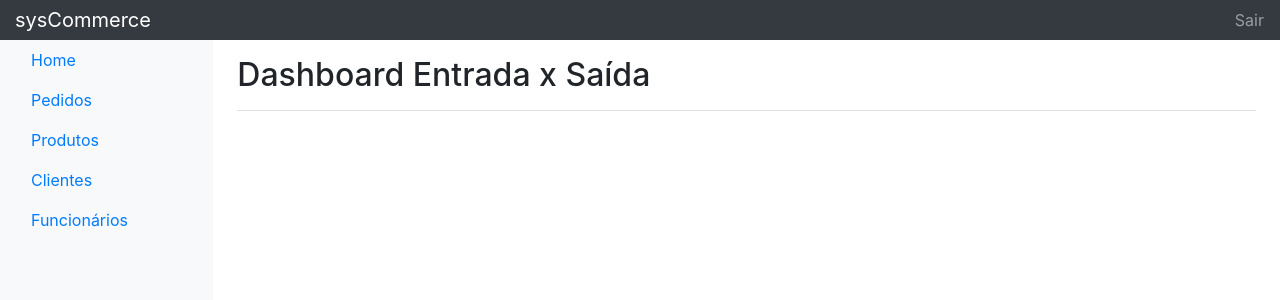
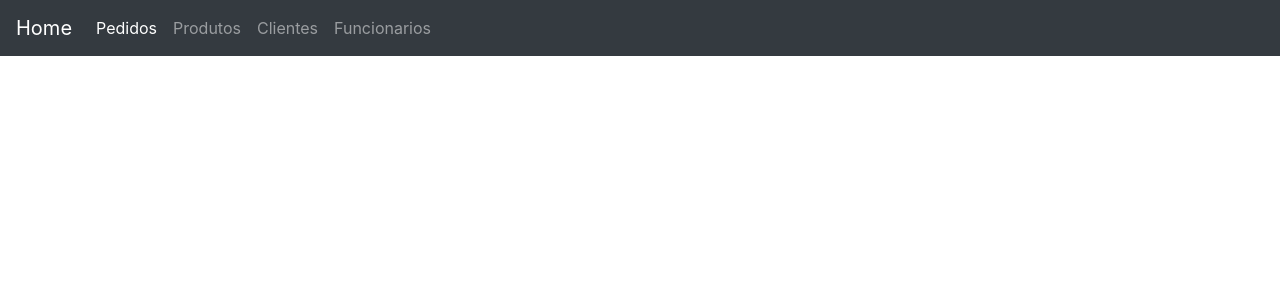
Before and after one commit to ViniciusWilhelm/ultimo-projeto-web-victor-vinicius, an Angular app: page / in a window 1280 px wide. Shown: the top 300 px of the page. Built offline with nearby package versions, Linux system fonts and the light colour scheme.

Commit message:
primeiro delete

```diff
--- a/src/app/app.component.html
+++ b/src/app/app.component.html
@@ -1,55 +1,22 @@
-<nav class="navbar navbar-dark sticky-top bg-dark flex-md-nowrap p-0">
-  <a class="navbar-brand col-sm-3 col-md-2 mr-0" href="#">sysCommerce</a>
-  <ul class="navbar-nav px-3">
-    <li class="nav-item text-nowrap">
-      <a class="nav-link" href="../login.html">Sair</a>
-    </li>
-  </ul>
-</nav>
-<div class="container-fluid">
-  <div class="row">
-    <nav class="col-md-2 d-none d-md-block bg-light sidebar">
-      <div class="sidebar-sticky">
-        <ul class="nav flex-column">
-          <li class="nav-item">
-            <a class="nav-link" href="../home/index.html">
-              <span data-feather="home"></span>
-              Home
-            </a>
+<nav class="navbar navbar-expand-lg navbar-dark bg-dark">
+    <a class="navbar-brand" href="#">Home</a>
+    <button class="navbar-toggler" type="button" data-toggle="collapse" data-target="#navbarNav" aria-controls="navbarNav" aria-expanded="false" aria-label="Toggle navigation">
+      <span class="navbar-toggler-icon"></span>
+    </button>
+    <div class="collapse navbar-collapse" id="navbarNav">
+      <ul class="navbar-nav">
+        <li class="nav-item active">
+          <a class="nav-link" routerLink="/pedidos">Pedidos</a>
         </li>
         <li class="nav-item">
-            <a class="nav-link" href="../pedidos/index.html">
-              <span data-feather="file"></span>
-              Pedidos
-            </a>
+          <a class="nav-link" routerLink="/produtos">Produtos</a>
         </li>
         <li class="nav-item">
-            <a class="nav-link" href="../produtos/index.html">
-              <span data-feather="shopping-cart"></span>
-              Produtos
-            </a>
+          <a class="nav-link" routerLink="/clientes">Clientes</a>
         </li>
         <li class="nav-item">
-            <a class="nav-link active" href="index.html">
-              <span data-feather="users"></span>
-              Clientes
-              <span class="sr-only">(current)</span>
-            </a>
-          </li>
-          <li class="nav-item">
-            <a class="nav-link" href="../funcionarios/index.html">
-              <span data-feather="users"></span>
-              Funcionários
-            </a>
+          <a class="nav-link" routerLink="/funcionarios">Funcionarios</a>
         </li>
       </ul>
     </div>
   </nav>
-    <main role="main" class="col-md-9 ml-sm-auto col-lg-10 pt-3 px-4">
-        <div class="d-flex justify-content-between flex-wrap flex-md-nowrap align-items-center pb-2 mb-3 border-bottom">
-            <h1 class="h2">Dashboard Entrada x Saída</h1>
-        </div>
-        <canvas class="my-4 w-100" id="chart_vendas" width="250" height="80"></canvas>
-    </main>
-  </div>
-</div>
--- a/src/app/app.module.ts
+++ b/src/app/app.module.ts
@@ -2,12 +2,10 @@
 import { NgModule } from '@angular/core';
 
 import { AppComponent } from './app.component';
-import { HomeComponent } from './home/home.component';
 
 @NgModule({
   declarations: [
     AppComponent,
-    HomeComponent
   ],
   imports: [
     BrowserModule
--- a/src/app/home/home.component.html
+++ /dev/null
@@ -1,10 +0,0 @@
-<div class="container-fluid">
-        <div class="row">
-        <main role="main" class="col-md-9 ml-sm-auto col-lg-10 pt-3 px-4">
-        <div class="d-flex justify-content-between flex-wrap flex-md-nowrap align-items-center pb-2 mb-3 border-bottom">
-            <h1 class="h2">Dashboard Entrada x Saída</h1>
-        </div>
-        <canvas class="my-4 w-100" id="chart_vendas" width="250" height="80"></canvas>
-    </main>
-</div>
-</div>
--- a/src/app/home/home.component.ts
+++ /dev/null
@@ -1,15 +0,0 @@
-import { Component, OnInit } from '@angular/core';
-
-@Component({
-  selector: 'app-home',
-  templateUrl: './home.component.html',
-  styleUrls: ['./home.component.css']
-})
-export class HomeComponent implements OnInit {
-
-  constructor() { }
-
-  ngOnInit() {
-  }
-
-}
```
Also changed, not shown: src/app/home/home.component.css (deleted), 1 other file (tests, documents, lock files or other folders). Lines whose indentation alone changed are shown as unchanged.
